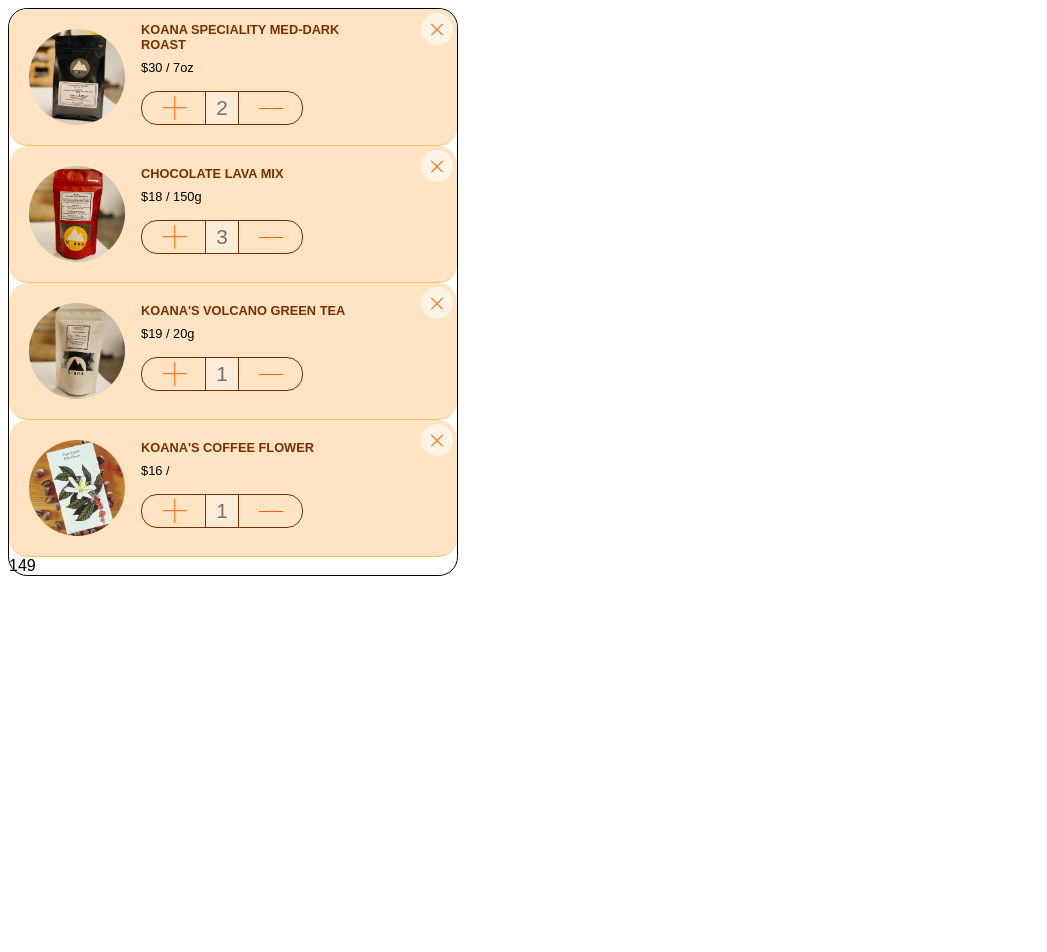
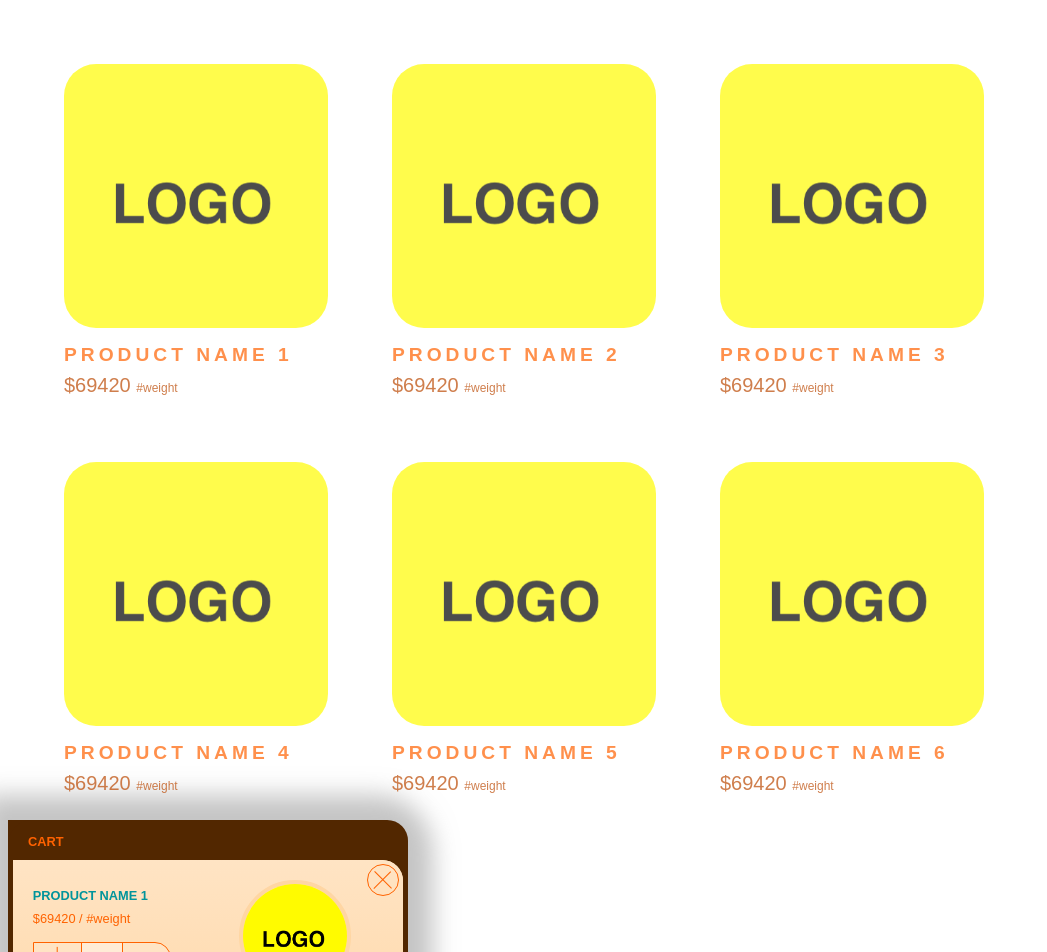
Before and after one commit to lewis-j/react-koana, a React (Create React App) app: page /shop in a window 1280 px wide. Shown: the top 952 px of the page, without its empty margins (0-1047 px from the left). Before the commit the page ends 800 px from the top, so only its background shows below. Built offline with nearby package versions, Linux system fonts and the light colour scheme.

Commit message:
more cart styling mods

```diff
--- a/src/App.js
+++ b/src/App.js
@@ -11,13 +11,13 @@ import "./App.css";
 const App = () => {
     return (
         <>
-            {/* <NavBarNew />
+            <NavBarNew />
             <Routes>
                 <Route path="/" element={<FeaturePage />} />
                 <Route path="about" element={<AboutPage />} />
                 <Route path="shop" element={<OnlineShop />} />
 
-            </Routes> */}
+            </Routes>
             <Cart />
 
         </>
--- a/src/Components/Cart/Cart.js
+++ b/src/Components/Cart/Cart.js
@@ -1,6 +1,7 @@
 // we're going to access imagesData with the testData 'props'
 import { imagesData } from "../OnlineShop/images/imagesData";
 import { useState } from "react";
+import koana_logo from "/Users/thejourneyville/Documents/vscode/react/koana_v2/src/layout/NavMenu/koana_logo copy.png";
 import "./cart.css";
 
 const Cart = () => {
@@ -52,10 +53,10 @@ const Cart = () => {
         setCartData(updatedObjects);
     };
 
-    const handleRemoveItem = (id) => {
-        const itemToRemove = cartData.find((item) => item.id === id);
+    const handleRemoveItem = (event, id) => {
+        // const itemToRemove = cartData.find((item) => item.id === id);
         const remainingCart = cartData.filter(
-            (item) => item.id !== itemToRemove.id
+            (item) => item.id !== id
         );
         setCartData(remainingCart);
     };
@@ -65,9 +66,6 @@ const Cart = () => {
             return (
                 <div key={idx} className="cartItem">
                     <div className="cartItemContent">
-                        <div className="cartItemImageContainer">
-                            <img src={imagesData[cartItem.id].image} alt="item" />
-                        </div>
                         <div className="cartItemStatsContainer">
                             <div className="cartItemTitleContainer">
                                 <div className="cartItemName">
@@ -75,9 +73,9 @@ const Cart = () => {
                                 </div>
                             </div>
                             <div className="cartItemPrice">
-                                    ${imagesData[cartItem.id].price} / {" "}
-                                    {imagesData[cartItem.id].weight}
-                                    {imagesData[cartItem.id].unit}
+                                ${imagesData[cartItem.id].price} {imagesData[cartItem.id].weight !== undefined && "/"}{" "}
+                                {imagesData[cartItem.id].weight}
+                                {imagesData[cartItem.id].unit}
                             </div>
                             <div className="cartItemEditorContainer">
                                 <div className="cartItemQuantityContainer">
@@ -110,10 +108,18 @@ const Cart = () => {
                                 </div>
                             </div>
                         </div>
+                        <div className="cartItemImageContainer">
+                            <img
+                                src={imagesData[cartItem.id].image}
+                                alt="item"
+                            />
+                        </div>
                     </div>
                     <div
                         className="cartRemoveItem"
-                        onClick={() => handleRemoveItem(cartItem.id)}
+                        onClick={(event) =>
+                            handleRemoveItem(event, cartItem.id)
+                        }
                     >
                         <div className="leftLine"></div>
                         <div className="rightLine"></div>
@@ -123,8 +129,23 @@ const Cart = () => {
         });
         return (
             <>
+                <div className="cartHeaderContainer">
+                    <div className="cartHeader">
+                        {"cart".toUpperCase()}
+                    </div>
+                    {/* <img className="cartHeaderLogo"src={koana_logo} alt="logo"/> */}
+                </div>
                 {itemList}
-                <div className="cartSubTotalContainer">{subTotal()}</div>
+                <div className="cartSubTotalContainer">
+                    <div className="cartSubTotal">
+                        {"subtotal".toUpperCase()}{" "} ${subTotal()}
+                    </div>
+                    <div className="cartSubTotalControls">
+                        <div className="cartCloseWindow">{"close".toUpperCase()}</div>
+                        <div className="cartToCheckout">{"checkout".toUpperCase()}</div>
+
+                    </div>
+                </div>
             </>
         );
     };
--- a/src/Components/Cart/cart.css
+++ b/src/Components/Cart/cart.css
@@ -1,44 +1,88 @@
 .cartModal {
-    border: 1px solid black;
-    border-radius: 1.2rem;
+    background-color: rgb(82, 39, 0);
+    box-shadow: 0 0 25px 25px rgba(140, 140, 140, 0.5);
+    /* inset 0px 0px 10px 20px rgba(0, 0, 0, 0.5); */
+    /* border-top-left-radius: 1.2rem; */
+    border-top-right-radius: 2rem;
+    border-bottom-left-radius: 1.4rem;
+    /* border-bottom-right-radius: 1.4rem; */
     display: flex;
     flex-flow: column nowrap;
-    min-width: 350px;
-    max-width: 450px;
-    transition: all 0.5s ease-out;
+    /* min-width: 385px; */
+    max-width: 400px;
+}
+
+.cartHeaderContainer {
+    height: 2.5rem;
+    background-color: rgb(82, 39, 0);
+    /* border:1px solid black; */
+    /* border-bottom: 1px solid rgb(255, 192, 114); */
+    border-top-left-radius: 1.5rem;
+    border-top-right-radius: 1.3rem;
+    display: flex;
+    align-items: center;
+}
+
+.cartHeader {
+    width: 100%;
+    padding-left: 1.25rem;
+    padding-top: 0.2rem;
+    font-size: 0.8rem;
+    font-weight: bold;
+    color: rgb(255, 98, 0);
+}
+
+.cartHeaderLogo {
+    height: 80%;
+    border-radius: 60%;
+    margin-right: 0.4rem;
 }
 
 .cartItem {
     background-color: rgb(255, 228, 196);
+    background-image: linear-gradient(
+        to bottom,
+        rgb(255, 228, 196),
+        rgb(255, 218, 173)
+    );
     border-bottom: 1px solid rgb(255, 192, 114);
-    border-radius: 1.2rem;
     display: flex;
     flex-flow: row nowrap;
     height: auto;
     align-items: center;
     padding: 0.25rem;
+    margin: 0 0.3rem;
+}
+
+.cartItem:nth-of-type(2) {
+    /* border-top-left-radius: 1.3rem; */
+    border-top-right-radius: 1.3rem;
 }
 
 .cartItem:hover {
-    background-color: rgb(255, 214, 163);
-}
-
-.cartItem:hover + .cartItemImageContainer {
-    box-shadow: 0 0 5px 5px rgba(246, 255, 0, 0.3);
+    /* background-color: rgb(255, 192, 114); */
+    background-image: linear-gradient(
+        to right,
+        rgb(255, 211, 156),
+        rgb(255, 192, 114)
+    );
+    /* transition: all 0.2s ease-out; */
 }
 
 .cartItemContent {
     flex: 1;
     display: flex;
-    align-items: center;
+    padding-left: 1rem;
     /* border: 1px solid black; */
 }
 
 .cartItemImageContainer {
+    /* box-shadow: 0px 0px 5px 5px rgba(254, 251, 0, 0.3); */
     border-radius: 50%;
+    border: 0.25rem solid rgb(255, 214, 163);
     margin: 1rem;
-    height: 6rem;
-    width: 6rem;
+    height: 7rem;
+    width: 7rem;
     overflow: hidden;
 }
 
@@ -60,19 +104,18 @@
 .cartItemTitleContainer {
     /* border: 1px solid goldenrod; */
     width: 100%;
-    display: flex;
-    gap: 2rem;
-    color: rgb(122, 47, 0);
 }
 
 .cartItemName {
     width: 75%;
     font-weight: bold;
+    color: #01949b;
     /* border: 1px solid black; */
 }
 
 .cartItemPrice {
     /* border: 1px solid black; */
+    color: rgb(255, 98, 0);
     width: 100%;
 }
 
@@ -85,28 +128,38 @@
 }
 
 .cartItemQuantityContainer {
-    border: 1px solid rgb(122, 47, 0);
+    border: 1px solid rgb(255, 98, 0);
     background-color: rgb(255, 228, 196);
-    border-top-left-radius: 1rem;
+    /* border-top-left-radius: 1rem; */
     border-bottom-left-radius: 1rem;
     border-top-right-radius: 1rem;
-    border-bottom-right-radius: 1rem;
+    /* border-bottom-right-radius: 1rem; */
     display: flex;
     flex-flow: row nowrap;
     margin: 0.5rem 0rem;
 }
 
 .cartIncrement {
-    border-right: 1px solid rgb(122, 47, 0);
-    width: 4rem;
+    border-right: 1px solid rgb(255, 98, 0);
+    width: 3rem;
     height: 2rem;
     cursor: pointer;
     /* transition: all 0.2s ease-in-out; */
 }
 
+.cartIncrement:hover {
+    border-top-left-radius: 1rem;
+    border-bottom-left-radius: 1rem;
+    background-color: rgb(254, 251, 0);
+}
+
+.cartIncrement:active {
+    background-color: black;
+}
+
 .cartDecrement {
-    border-left: 1px solid rgb(122, 47, 0);
-    width: 4rem;
+    border-left: 1px solid rgb(255, 98, 0);
+    width: 3rem;
     height: 2rem;
     display: flex;
     justify-content: center;
@@ -114,18 +167,28 @@
     cursor: pointer;
 }
 
+.cartDecrement:hover {
+    border-top-right-radius: 1rem;
+    border-bottom-right-radius: 1rem;
+    background-color: rgb(254, 251, 0);
+}
+
+.cartDecrement:active {
+    background-color: black;
+}
+
 .cartPlusHorizontal {
     width: 1.5rem;
     height: 1px;
     background-color: rgb(255, 98, 0);
-    transform: translate(1.3rem, 0.95rem);
+    transform: translate(0.75rem, 0.95rem);
 }
 
 .cartPlusVertical {
     width: 1.5rem;
     height: 1px;
     background-color: rgb(255, 98, 0);
-    transform: rotate(90deg) translate(0.9rem, -1.3rem);
+    transform: rotate(90deg) translate(0.9rem, -0.7rem);
 }
 
 .cartMinus {
@@ -138,7 +201,7 @@
 .cartQuantityWindow {
     background-color: rgba(255, 255, 255, 0.3);
     color: rgb(113, 113, 113);
-    width: 2rem;
+    width: 2.5rem;
     height: 2rem;
     display: flex;
     justify-content: center;
@@ -147,21 +210,17 @@
 }
 
 .cartRemoveItem {
-    background-color: rgb(255, 244, 230);
+    border: 1px solid rgb(255, 98, 0);
     border-radius: 50%;
     margin-bottom: auto;
     width: 2rem;
+    min-width: 2rem;
     height: 2rem;
-    padding: none;
-    display: flex;
-    justify-content: center;
-    align-items: center;
     cursor: pointer;
 }
 
 .cartRemoveItem:hover {
     background-color: black;
-    transition: all 0.3s ease-in-out;
 }
 
 .leftLine,
@@ -172,9 +231,71 @@
 }
 
 .leftLine {
-    transform: rotate(45deg) translate(.35rem, -.35rem);
+    transform: rotate(45deg) translate(0.77rem, 0.5rem);
 }
 
 .rightLine {
-    transform: rotate(-45deg) translate(-.35rem, -.35rem);
+    transform: rotate(-45deg) translate(-0.5rem, 0.7rem);
 }
+
+.cartSubTotalContainer {
+    background-image: linear-gradient(
+        to bottom,
+        rgb(255, 228, 196),
+        rgb(252, 223, 187)
+    );
+    display: flex;
+    flex-flow: row nowrap;
+    justify-content: space-between;
+    height: 2.5rem;
+    margin: 0.1rem;
+    margin-bottom: 0.15rem;
+    color: black;
+    align-items: center;
+    padding: 0rem 1.5rem;
+    transition: all 0.2s ease-out;
+    border-bottom-left-radius: 1rem;
+    margin: .2rem 0.3rem .5rem .3rem;
+    /* border-bottom-right-radius: 1.3rem; */
+}
+
+.cartSubTotal {
+    color: rgb(255, 98, 0);
+    font-size: 0.8rem;
+}
+
+.cartSubTotalControls {
+    /* border: 1px solid black; */
+    display: flex;
+    font-size: 0.8rem;
+}
+
+.cartToCheckout {
+    display: flex;
+    justify-content: center;
+    align-items: center;
+    height: 2rem;
+    padding-left: 0.5rem;
+    font-weight: bold;
+    cursor: pointer;
+    color: rgb(255, 98, 0);
+}
+
+.cartToCheckout:hover {
+    font-size: 1rem;
+}
+
+.cartCloseWindow {
+    display: flex;
+    justify-content: center;
+    align-items: center;
+    height: 2rem;
+    border-right: 1px solid black;
+    padding-right: 0.5rem;
+}
+
+.cartCloseWindow:hover {
+    color: black;
+    font-size: 1rem;
+    cursor: pointer;
+}
--- a/src/Components/FocusModal/focusModal.css
+++ b/src/Components/FocusModal/focusModal.css
@@ -81,7 +81,6 @@
     cursor: pointer;
     z-index: 1;
     background-color: rgba(255, 255, 255, 0.5);
-
     font-size: 1rem;
     font-weight: bolder;
     transition: all 0.25s ease-in-out;
--- a/src/Components/OnlineShop/images/imagesData.js
+++ b/src/Components/OnlineShop/images/imagesData.js
@@ -6,141 +6,140 @@ import img4 from "./chocolate.jpg";
 import img5 from "./merch.jpg";
 import img6 from "/Users/thejourneyville/Documents/vscode/react/koana_v2/src/layout/NavMenu/koana_logo copy.png";
 
+export const imagesData = [
+    {
+        id: 0,
+        cat: "coffee",
+        image: img6,
+        name: "product name 1",
+        price: 69420,
+        weight: "#",
+        unit: "weight",
+        desc: "Lorem ipsum dolor sit amet, consectetur adipisicing elit. Recusandae quae neque dicta nulla voluptatum vel dolorum numquam ducimus qui, odio tenetur magni libero odit at deleniti provident? Temporibus blanditiis, incidunt ea eum voluptatibus facilis iure aperiam in quisquam impedit accusantium illum earum dolore qui nesciunt, deserunt deleniti culpa optio nisi.",
+        inventory: 5,
+    },
+    {
+        id: 1,
+        cat: "coffee",
+        image: img6,
+        name: "product name 2",
+        price: 69420,
+        weight: "#",
+        unit: "weight",
+        desc: "product description",
+        inventory: 5,
+    },
+    {
+        id: 2,
+        cat: "coffee",
+        image: img6,
+        name: "product name 3",
+        price: 69420,
+        weight: "#",
+        unit: "weight",
+        desc: "product description",
+        inventory: 5,
+    },
+    {
+        id: 3,
+        cat: "coffee",
+        image: img6,
+        name: "product name 4",
+        price: 69420,
+        weight: "#",
+        unit: "weight",
+        desc: "product description",
+        inventory: 5,
+    },
+    {
+        id: 4,
+        cat: "coffee",
+        image: img6,
+        name: "product name 5",
+        price: 69420,
+        weight: "#",
+        unit: "weight",
+        desc: "product description",
+        inventory: 5,
+    },
+    {
+        id: 5,
+        cat: "coffee",
+        image: img6,
+        name: "product name 6",
+        price: 69420,
+        weight: "#",
+        unit: "weight",
+        desc: "product description",
+        inventory: 5,
+    },
+];
+
 // export const imagesData = [
 //     {
 //         id: 0,
 //         cat: "coffee",
-//         image: img6,
-//         name: "product name",
-//         price: 69420,
-//         weight: "#",
-//         unit: "weight",
-//         desc: "Lorem ipsum dolor sit amet, consectetur adipisicing elit. Recusandae quae neque dicta nulla voluptatum vel dolorum numquam ducimus qui, odio tenetur magni libero odit at deleniti provident? Temporibus blanditiis, incidunt ea eum voluptatibus facilis iure aperiam in quisquam impedit accusantium illum earum dolore qui nesciunt, deserunt deleniti culpa optio nisi.",
-//         inventory: 5,
+//         image: img0,
+//         name: "Koana Speciality Med-Dark Roast",
+//         price: 30,
+//         weight: 7,
+//         unit: "oz",
+//         desc: "Koana House Roasted Med-Dark Ka'u coffee",
+//         inventory: 200,
 //     },
 //     {
 //         id: 1,
 //         cat: "coffee",
-//         image: img6,
-//         name: "product name",
-//         price: 69420,
-//         weight: "#",
-//         unit: "weight",
-//         desc: "product description",
+//         image: img1,
+//         name: "Koana Speciality Med-Light Roast",
+//         price: 30,
+//         weight: 7,
+//         unit: "oz",
+//         desc: "Koana House Roasted Med-Light Ka'u coffee",
 //         inventory: 5,
 //     },
 //     {
 //         id: 2,
-//         cat: "coffee",
-//         image: img6,
-//         name: "product name",
-//         price: 69420,
-//         weight: "#",
-//         unit: "weight",
-//         desc: "product description",
+//         cat: "tea",
+//         image: img2,
+//         name: "Koana's Volcano Green Tea",
+//         price: 19,
+//         weight: 20,
+//         unit: "g",
+//         desc: "Light gentle Volcano Green Tea from Second Alarm Farm",
 //         inventory: 5,
 //     },
 //     {
 //         id: 3,
-//         cat: "coffee",
-//         image: img6,
-//         name: "product name",
-//         price: 69420,
-//         weight: "#",
-//         unit: "weight",
-//         desc: "product description",
+//         cat: "tea",
+//         image: img3,
+//         name: "Koana's Volcano Earl Grey Tea",
+//         price: 19,
+//         weight: 20,
+//         unit: "g",
+//         desc: "Refreshing Volcano Earl Grey Tea from Second Alarm Farm",
 //         inventory: 5,
 //     },
 //     {
 //         id: 4,
-//         cat: "coffee",
-//         image: img6,
-//         name: "product name",
-//         price: 69420,
-//         weight: "#",
-//         unit: "weight",
-//         desc: "product description",
+//         cat: "food",
+//         image: img4,
+//         name: "Chocolate Lava Mix",
+//         price: 18,
+//         weight: 150,
+//         unit: "g",
+//         desc: "Koana's own special belnd of spicy chocolate mix, vegan-friendly",
 //         inventory: 5,
 //     },
 //     {
 //         id: 5,
-//         cat: "coffee",
-//         image: img6,
-//         name: "product name",
-//         price: 69420,
-//         weight: "#",
-//         unit: "weight",
-//         desc: "product description",
+//         cat: "merch",
+//         image: img5,
+//         name: "Koana's Coffee Flower",
+//         price: 16,
+//         weight: undefined,
+//         unit: undefined,
+//         desc: "Pin exclusively designed for Koana, exactly size of a coffee flower blossom, so you can share your love for coffee and nature wherever you go.",
 //         inventory: 5,
 //     },
-
 // ];
-
-export const imagesData = [
-    {
-        id: 0,
-        cat: "coffee",
-        image: img0,
-        name: "Koana Speciality Med-Dark Roast",
-        price: 30,
-        weight: 7,
-        unit: "oz",
-        desc: "Koana House Roasted Med-Dark Ka'u coffee",
-        inventory: 0,
-    },
-    {
-        id: 1,
-        cat: "coffee",
-        image: img1,
-        name: "Koana Speciality Med-Light Roast",
-        price: 30,
-        weight: 7,
-        unit: "oz",
-        desc: "Koana House Roasted Med-Light Ka'u coffee",
-        inventory: 5,
-    },
-    {
-        id: 2,
-        cat: "tea",
-        image: img2,
-        name: "Koana's Volcano Green Tea",
-        price: 19,
-        weight: 20,
-        unit: "g",
-        desc: "Light gentle Volcano Green Tea from Second Alarm Farm",
-        inventory: 5,
-    },
-    {
-        id: 3,
-        cat: "tea",
-        image: img3,
-        name: "Koana's Volcano Earl Grey Tea",
-        price: 19,
-        weight: 20,
-        unit: "g",
-        desc: "Refreshing Volcano Earl Grey Tea from Second Alarm Farm",
-        inventory: 5,
-    },
-    {
-        id: 4,
-        cat: "food",
-        image: img4,
-        name: "Chocolate Lava Mix",
-        price: 18,
-        weight: 150,
-        unit: "g",
-        desc: "Koana's own special belnd of spicy chocolate mix, vegan-friendly",
-        inventory: 5,
-    },
-    {
-        id: 5,
-        cat: "merch",
-        image: img5,
-        name: "Koana's Coffee Flower",
-        price: 16,
-        weight: undefined,
-        unit: undefined,
-        desc: "Pin exclusively designed for Koana, exactly size of a coffee flower blossom, so you can share your love for coffee and nature wherever you go.",
-        inventory: 5,
-    },
-];
```
